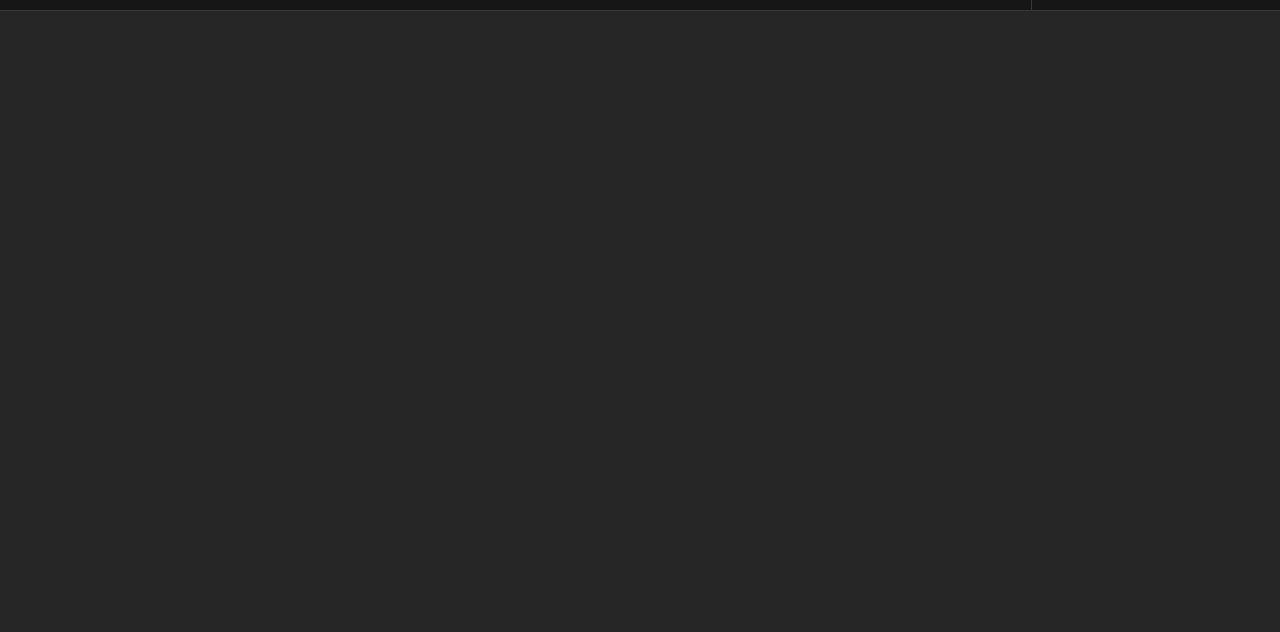
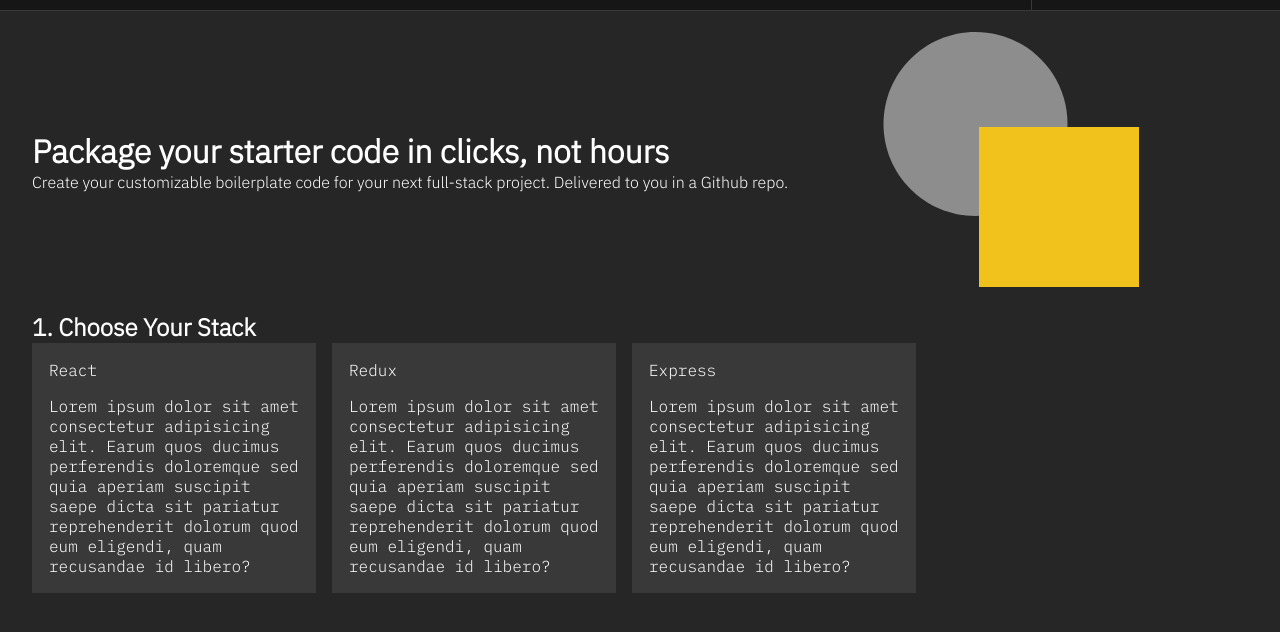
Before and after one commit to team-tassled-wobbegong/tassled, a React app: page / in a window 1280 px wide. Shown: the part 40-672 px from the top of the page. Built offline with nearby package versions, Linux system fonts and the light colour scheme.

Commit message:
finish hero

```diff
--- a/client/components/App/app.scss
+++ b/client/components/App/app.scss
@@ -1 +1,8 @@
 @import '../NavBar/navbar';
+@import '../Hero/hero';
+@import '../CardsList/cards_list';
+@import '../Card/card';
+
+main {
+  padding: 0 2rem;
+}
--- a/client/components/App/index.js
+++ b/client/components/App/index.js
@@ -1,13 +1,54 @@
-import React from 'react';
+import React, { useState } from 'react';
 
 import './app.scss';
 
 import NavBar from '../NavBar';
+import Hero from '../Hero';
+import ChooseStack from '../ChooseStack';
+import CardsList from '../CardsList';
+
+const cardsState = [
+  {
+    id: Math.random(),
+    tech: 'React',
+    description:
+      'Lorem ipsum dolor sit amet consectetur adipisicing elit. Earum quos ducimus perferendis doloremque sed quia aperiam suscipit saepe dicta sit pariatur reprehenderit dolorum quod eum eligendi, quam recusandae id libero?',
+    isSelected: false,
+  },
+  {
+    id: Math.random(),
+    tech: 'Redux',
+    description:
+      'Lorem ipsum dolor sit amet consectetur adipisicing elit. Earum quos ducimus perferendis doloremque sed quia aperiam suscipit saepe dicta sit pariatur reprehenderit dolorum quod eum eligendi, quam recusandae id libero?',
+    isSelected: false,
+  },
+  {
+    id: Math.random(),
+    tech: 'Express',
+    description:
+      'Lorem ipsum dolor sit amet consectetur adipisicing elit. Earum quos ducimus perferendis doloremque sed quia aperiam suscipit saepe dicta sit pariatur reprehenderit dolorum quod eum eligendi, quam recusandae id libero?',
+    isSelected: false,
+  },
+];
 
 const App = () => {
+  const [cards, setCards] = useState(cardsState);
+
+  const toggleSelect = (id) => {
+    setCards(
+      cards.map((card) => (card.id === id ? { ...card, isSelected: !card.isSelected } : card)),
+    );
+  };
+
   return (
     <div className="App">
       <NavBar />
+      <main>
+        <Hero />
+        <ChooseStack>
+          <CardsList cards={cards} toggleSelect={toggleSelect} />
+        </ChooseStack>
+      </main>
     </div>
   );
 };
--- /dev/null
+++ b/client/components/Card/_card.scss
@@ -0,0 +1,16 @@
+.Card {
+  background-color: #393939;
+  font-family: 'IBM Plex Mono', monospace;
+  margin-right: 1rem;
+  padding: 1rem;
+  width: 250px;
+
+  .title {
+    margin-bottom: 1rem;
+  }
+}
+
+.Card:hover {
+  background-color: #696969;
+  cursor: pointer;
+}
--- /dev/null
+++ b/client/components/Card/index.js
@@ -0,0 +1,14 @@
+import React from 'react';
+
+const Card = ({ tech, description, isSelected, toggleSelect }) => (
+  <div
+    className="Card"
+    style={{ border: `1px solid ${isSelected ? '#e5e5e5' : 'transparent'}` }}
+    onClick={toggleSelect}
+  >
+    <div className="title">{tech}</div>
+    <p>{description}</p>
+  </div>
+);
+
+export default Card;
--- /dev/null
+++ b/client/components/CardsList/_cards_list.scss
@@ -0,0 +1,3 @@
+.CardsList {
+  display: flex;
+}
--- /dev/null
+++ b/client/components/CardsList/index.js
@@ -0,0 +1,15 @@
+import React from 'react';
+
+import Card from '../Card';
+
+const CardsList = ({ cards, toggleSelect }) => {
+  return (
+    <div className="CardsList">
+      {cards.map((card) => (
+        <Card key={Math.random()} {...card} toggleSelect={() => toggleSelect(card.id)} />
+      ))}
+    </div>
+  );
+};
+
+export default CardsList;
--- /dev/null
+++ b/client/components/ChooseStack/index.js
@@ -0,0 +1,12 @@
+import React from 'react';
+
+const ChooseStack = ({ children }) => {
+  return (
+    <div className="ChooseStack">
+      <h2>1. Choose Your Stack</h2>
+      {children}
+    </div>
+  );
+};
+
+export default ChooseStack;
--- /dev/null
+++ b/client/components/Hero/_hero.scss
@@ -0,0 +1,14 @@
+.Intro {
+  display: flex;
+  align-items: center;
+
+  height: 300px;
+
+  .left {
+    width: 70%;
+  }
+
+  .right {
+    width: 30%;
+  }
+}
--- /dev/null
+++ b/client/components/Hero/index.js
@@ -0,0 +1,20 @@
+import React from 'react';
+
+import Logo from '../../svg/Logo';
+
+const Hero = () => (
+  <div className="Intro">
+    <div className="left">
+      <h1>Package your starter code in clicks, not hours</h1>
+      <p>
+        Create your customizable boilerplate code for your next full-stack project. Delivered to you
+        in a Github repo.
+      </p>
+    </div>
+    <div className="right">
+      <Logo />
+    </div>
+  </div>
+);
+
+export default Hero;
--- a/client/index.scss
+++ b/client/index.scss
@@ -1,5 +1,13 @@
 @import url('https://fonts.googleapis.com/css2?family=IBM+Plex+Sans:wght@300&display=swap');
 @import url('https://fonts.googleapis.com/css2?family=IBM+Plex+Mono:wght@300&display=swap');
+
+$yellow: #f1c21b;
+$blue: #0f62fe;
+$green: #42be65;
+
+$navbarBg: #161616;
+$background: #262626;
+$cardBackground: #393939;
 
 :root {
   font-size: 16px;
--- /dev/null
+++ b/client/svg/Logo.js
@@ -0,0 +1,19 @@
+import React from 'react';
+
+const Logo = () => (
+  <svg
+    width="256"
+    height="255"
+    viewBox="0 0 256 255"
+    fill="none"
+    xmlns="http://www.w3.org/2000/svg"
+  >
+    <path
+      d="M184.5 92C184.5 142.81 143.31 184 92.5 184C41.6898 184 0.5 142.81 0.5 92C0.5 41.1898 41.6898 0 92.5 0C143.31 0 184.5 41.1898 184.5 92Z"
+      fill="#8D8D8D"
+    />
+    <rect x="96" y="95" width="160" height="160" fill="#F1C21B" />
+  </svg>
+);
+
+export default Logo;
--- a/server/models/schema-models.js
+++ b/server/models/schema-models.js
@@ -1,7 +1,10 @@
 const mongoose = require('mongoose');
 
+// MONGO ACCOUNT INFO:
+// username: Admin
+// password: 7nr9VRR84ofoY86f
 const MONGO_URI =
-	'mongodb+srv://gary1190:tassel123@cluster0.grjtc.mongodb.net/<dbname>?retryWrites=true&w=majority';
+	'mongodb+srv://Admin:7nr9VRR84ofoY86f@cluster0.grjtc.mongodb.net/tasselled-wobegong?retryWrites=true&w=majority';
 
 mongoose
 	.connect(MONGO_URI, {
```
